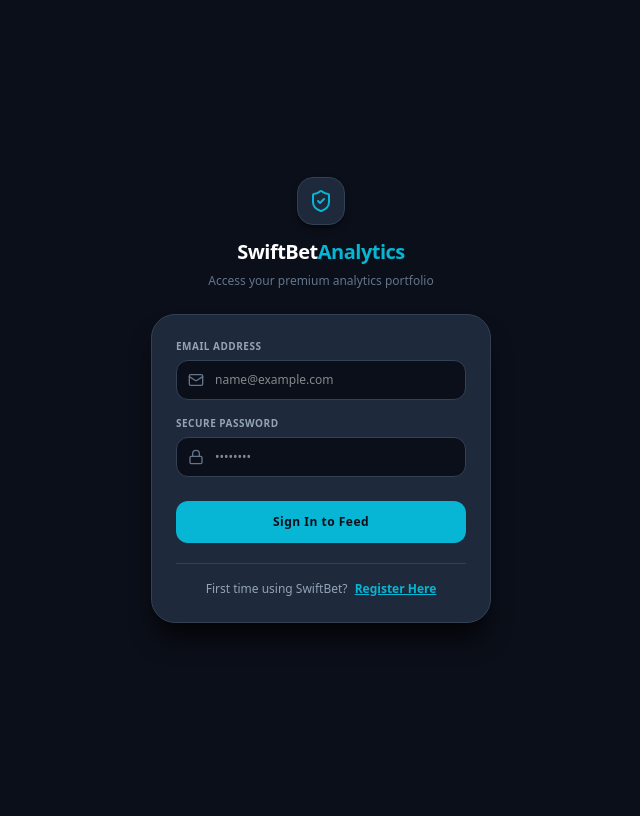
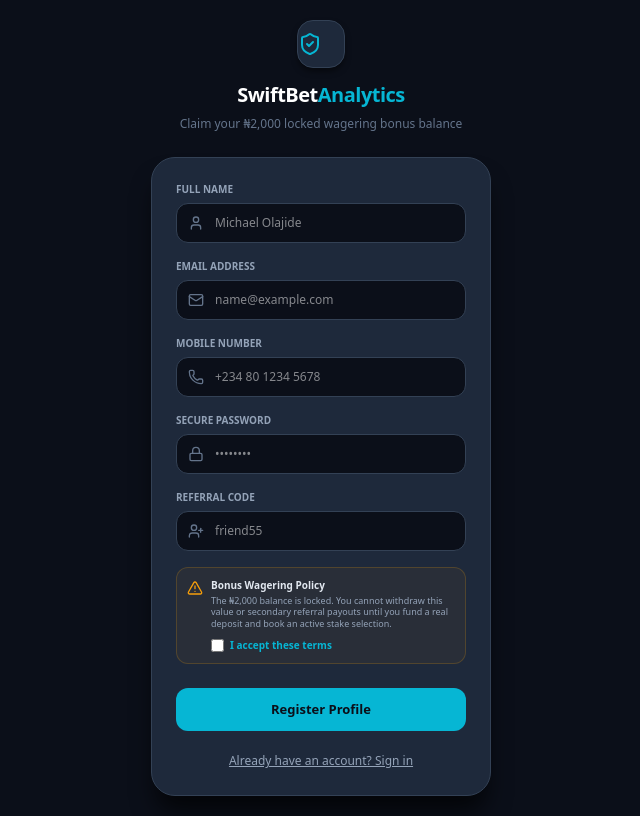
Before and after one commit to Olajide274/swift-bet-analytics, a Next.js app: page /auth in a window 1280 px wide. Shown: the whole page, without its empty margins (319-959 px from the left). Built offline with nearby package versions, Linux system fonts and the light colour scheme.

Commit message:
feat: enforce auth registration wall, dual otp verification, and wallet terms policy

```diff
--- a/src/app/auth/page.tsx
+++ b/src/app/auth/page.tsx
@@ -1,234 +1,171 @@
 "use client";
 
 import React, { useState, useEffect, Suspense } from "react";
-import { ShieldCheck, Mail, Lock, User, UserPlus } from "lucide-react";
-import { useSearchParams } from "next/navigation";
+import { ShieldCheck, Mail, Lock, User, UserPlus, Phone, KeyRound, AlertTriangle } from "lucide-react";
+import { useSearchParams, useRouter } from "next/navigation";
 
-// Form contents separated to comply with Next.js strict Suspense compilation rules
 function AuthFormContent() {
   const searchParams = useSearchParams();
-  const [isLogin, setIsLogin] = useState<boolean>(true);
+  const router = useRouter();
+
+  // Modified: Defaults to false so unregistered traffic hits the sign-up flow first!
+  const [isLogin, setIsLogin] = useState<boolean>(false);
   const [name, setName] = useState<string>("");
   const [email, setEmail] = useState<string>("");
+  const [phone, setPhone] = useState<string>("");
   const [password, setPassword] = useState<string>("");
   const [referrerCode, setReferrerCode] = useState<string>("");
 
-  // Automatically read the URL parameters when the page loads
+  // New States for Security Verification Steps
+  const [termsAccepted, setTermsAccepted] = useState<boolean>(false);
+  const [isVerifying, setIsVerifying] = useState<boolean>(false);
+  const [emailOtp, setEmailOtp] = useState<string>("");
+  const [phoneOtp, setPhoneOtp] = useState<string>("");
+
   useEffect(() => {
     const refCode = searchParams.get("ref");
     if (refCode) {
-      setReferrerCode(refCode); // Autofill the form input box
-      setIsLogin(false); // Force switch view to "Register" since they used a sign-up invite link
+      setReferrerCode(refCode);
+      setIsLogin(false);
     }
   }, [searchParams]);
 
-  const handleSubmit = (e: React.FormEvent) => {
+  const handleInitialSubmit = (e: React.FormEvent) => {
     e.preventDefault();
     if (isLogin) {
-      alert(`Logging in: ${email}`);
+      // Direct pass for mock login stream
+      alert(`Logging in profile: ${email}`);
+      router.push("/");
     } else {
-      alert(`Account Created!\nReferrer Tracked: ${referrerCode || "None"}\n₦2,000 Welcome bonus credited to your wallet.`);
+      if (!termsAccepted) {
+        alert("Verification Error: You must read and accept the Bonus Wagering Rules & Terms to proceed.");
+        return;
+      }
+      // Advance user to the security pin validation frame
+      setIsVerifying(true);
     }
   };
 
+  const handleVerifyOTP = (e: React.FormEvent) => {
+    e.preventDefault();
+    if (emailOtp.length === 6 && phoneOtp.length === 6) {
+      alert(`Security Clear!\nEmail & Phone verified.\nReferrer tracking ID: ${referrerCode || "None"}\n₦2,000 locked wagering bonus credited.`);
+      router.push("/");
+    } else {
+      alert("Invalid Code Architecture: Verification digits must be exactly 6 values long.");
+    }
+  };
+
+  // Intermediate OTP Frame Layout
+  if (isVerifying) {
+    return (
+      <div style={{ width: "100%", maxWidth: "340px", display: "flex", flexDirection: "column", gap: "24px" }}>
+        <div style={{ textAlign: "center" }}>
+          <div style={{ width: "48px", height: "48px", backgroundColor: "#1E293B", borderRadius: "16px", border: "1px solid #334155", display: "flex", alignItems: "center", justifyContent: "center", margin: "0 auto 12px auto" }}>
+            <KeyRound style={{ width: "24px", height: "24px", color: "#10B981" }} />
+          </div>
+          <h1 style={{ fontSize: "20px", fontWeight: "bold", margin: "0" }}>Two-Way Verification</h1>
+          <p style={{ fontSize: "11px", color: "#64748B", marginTop: "6px" }}>We sent authentication codes to your credentials</p>
+        </div>
+
+        <section style={{ backgroundColor: "#1E293B", borderRadius: "24px", padding: "24px", border: "1px solid #334155", boxSizing: "border-box" }}>
+          <form onSubmit={handleVerifyOTP} style={{ display: "flex", flexDirection: "column", gap: "16px" }}>
+            <div style={{ display: "flex", flexDirection: "column", gap: "6px" }}>
+              <label style={{ fontSize: "10px", fontWeight: "bold", textTransform: "uppercase", color: "#94A3B8" }}>Email OTP (6 Digits)</label>
+              <input type="text" maxLength={6} required placeholder="123456" value={emailOtp} onChange={(e) => setEmailOtp(e.target.value.replace(/\D/g, ""))} style={{ width: "100%", backgroundColor: "#0B0F19", border: "1px solid #334155", borderRadius: "12px", padding: "10px", fontSize: "14px", color: "#FFFFFF", textAlign: "center", letterSpacing: "4px" }} />
+            </div>
+
+            <div style={{ display: "flex", flexDirection: "column", gap: "6px" }}>
+              <label style={{ fontSize: "10px", fontWeight: "bold", textTransform: "uppercase", color: "#94A3B8" }}>SMS Phone OTP (6 Digits)</label>
+              <input type="text" maxLength={6} required placeholder="654321" value={phoneOtp} onChange={(e) => setPhoneOtp(e.target.value.replace(/\D/g, ""))} style={{ width: "100%", backgroundColor: "#0B0F19", border: "1px solid #334155", borderRadius: "12px", padding: "10px", fontSize: "14px", color: "#FFFFFF", textAlign: "center", letterSpacing: "4px" }} />
+            </div>
+
+            <button type="submit" style={{ width: "100%", backgroundColor: "#06B6D4", color: "#0B0F19", fontWeight: "bold", fontSize: "13px", padding: "12px", borderRadius: "12px", border: "none", cursor: "pointer", marginTop: "8px" }}>Verify & Finalize Account</button>
+          </form>
+        </section>
+      </div>
+    );
+  }
+
   return (
     <div style={{ width: "100%", maxWidth: "340px", display: "flex", flexDirection: "column", gap: "24px" }}>
-
-      {/* Brand Header */}
       <div style={{ textAlign: "center", display: "flex", flexDirection: "column", alignItems: "center" }}>
-        <div
-          style={{
-            width: "48px",
-            height: "48px",
-            backgroundColor: "#1E293B",
-            borderRadius: "16px",
-            border: "1px solid #334155",
-            display: "flex",
-            alignItems: "center",
-            justifyContent: "center",
-            marginBottom: "12px",
-            boxShadow: "0 4px 6px -1px rgba(0,0,0,0.5)"
-          }}
-        >
-          <ShieldCheck style={{ width: "24px", height: "24px", color: "#06B6D4" }} />
-        </div>
-        <h1 style={{ fontSize: "20px", fontWeight: "bold", margin: "0", letterSpacing: "-0.5px" }}>
-          SwiftBet<span style={{ color: "#06B6D4" }}>Analytics</span>
-        </h1>
-        <p style={{ fontSize: "12px", color: "#64748B", marginTop: "6px", marginBottom: "0", lineHeight: "1.4" }}>
-          {isLogin ? "Access your premium analytics portfolio" : "Claim your ₦2,000 locked wagering bonus balance"}
-        </p>
+        <div style={{ width: "48px", height: "48px", backgroundColor: "#1E293B", borderRadius: "16px", border: "1px solid #334155", display: "flex", alignItems: "center", justifyCenter: "center", marginBottom: "12px", boxShadow: "0 4px 6px -1px rgba(0,0,0,0.5)" }}><ShieldCheck style={{ width: "24px", height: "24px", color: "#06B6D4" }} /></div>
+        <h1 style={{ fontSize: "20px", fontWeight: "bold", margin: "0", letterSpacing: "-0.5px" }}>SwiftBet<span style={{ color: "#06B6D4" }}>Analytics</span></h1>
+        <p style={{ fontSize: "12px", color: "#64748B", marginTop: "6px", marginBottom: "0", lineHeight: "1.4" }}>{isLogin ? "Access your premium analytics portfolio" : "Claim your ₦2,000 locked wagering bonus balance"}</p>
       </div>
 
-      {/* Centralized Form Panel Card */}
-      <section
-        style={{
-          backgroundColor: "#1E293B",
-          borderRadius: "24px",
-          padding: "24px",
-          border: "1px solid #334155",
-          boxShadow: "0 20px 25px -5px rgba(0, 0, 0, 0.7)",
-          boxSizing: "border-box"
-        }}
-      >
-        <form onSubmit={handleSubmit} style={{ display: "flex", flexDirection: "column", gap: "16px" }}>
+      <section style={{ backgroundColor: "#1E293B", borderRadius: "24px", padding: "24px", border: "1px solid #334155", boxShadow: "0 20px 25px -5px rgba(0, 0, 0, 0.7)", boxSizing: "border-box" }}>
+        <form onSubmit={handleInitialSubmit} style={{ display: "flex", flexDirection: "column", gap: "16px" }}>
 
-          {/* Full Name Input Slot (Sign Up Only) */}
           {!isLogin && (
             <div style={{ display: "flex", flexDirection: "column", gap: "6px" }}>
-              <label style={{ fontSize: "10px", fontWeight: "bold", textTransform: "uppercase", letterSpacing: "0.5px", color: "#94A3B8" }}>
-                Full Name
-              </label>
+              <label style={{ fontSize: "10px", fontWeight: "bold", textTransform: "uppercase", color: "#94A3B8" }}>Full Name</label>
               <div style={{ position: "relative", width: "100%" }}>
                 <span style={{ position: "absolute", left: "12px", top: "12px", color: "#64748B", display: "flex" }}><User style={{ width: "16px", height: "16px" }} /></span>
-                <input
-                  type="text"
-                  required
-                  placeholder="Michael Olajide"
-                  value={name}
-                  onChange={(e) => setName(e.target.value)}
-                  style={{
-                    width: "100%",
-                    backgroundColor: "#0B0F19",
-                    border: "1px solid #334155",
-                    borderRadius: "12px",
-                    padding: "10px 12px 10px 38px",
-                    fontSize: "12px",
-                    color: "#FFFFFF",
-                    outline: "none",
-                    boxSizing: "border-box"
-                  }}
-                />
+                <input type="text" required placeholder="Michael Olajide" value={name} onChange={(e) => setName(e.target.value)} style={{ width: "100%", backgroundColor: "#0B0F19", border: "1px solid #334155", borderRadius: "12px", padding: "10px 12px 10px 38px", fontSize: "12px", color: "#FFFFFF", outline: "none", boxSizing: "border-box" }} />
               </div>
             </div>
           )}
 
-          {/* Email Address Input Slot */}
           <div style={{ display: "flex", flexDirection: "column", gap: "6px" }}>
-            <label style={{ fontSize: "10px", fontWeight: "bold", textTransform: "uppercase", letterSpacing: "0.5px", color: "#94A3B8" }}>
-              Email Address
-            </label>
+            <label style={{ fontSize: "10px", fontWeight: "bold", textTransform: "uppercase", color: "#94A3B8" }}>Email Address</label>
             <div style={{ position: "relative", width: "100%" }}>
               <span style={{ position: "absolute", left: "12px", top: "12px", color: "#64748B", display: "flex" }}><Mail style={{ width: "16px", height: "16px" }} /></span>
-              <input
-                type="email"
-                required
-                placeholder="name@example.com"
-                value={email}
-                onChange={(e) => setEmail(e.target.value)}
-                style={{
-                  width: "100%",
-                  backgroundColor: "#0B0F19",
-                  border: "1px solid #334155",
-                  borderRadius: "12px",
-                  padding: "10px 12px 10px 38px",
-                  fontSize: "12px",
-                  color: "#FFFFFF",
-                  outline: "none",
-                  boxSizing: "border-box"
-                }}
-              />
+              <input type="email" required placeholder="name@example.com" value={email} onChange={(e) => setEmail(e.target.value)} style={{ width: "100%", backgroundColor: "#0B0F19", border: "1px solid #334155", borderRadius: "12px", padding: "10px 12px 10px 38px", fontSize: "12px", color: "#FFFFFF", outline: "none", boxSizing: "border-box" }} />
             </div>
           </div>
 
-          {/* Secure Password Input Slot */}
-          <div style={{ display: "flex", flexDirection: "column", gap: "6px" }}>
-            <label style={{ fontSize: "10px", fontWeight: "bold", textTransform: "uppercase", letterSpacing: "0.5px", color: "#94A3B8" }}>
-              Secure Password
-            </label>
-            <div style={{ position: "relative", width: "100%" }}>
-              <span style={{ position: "absolute", left: "12px", top: "12px", color: "#64748B", display: "flex" }}><Lock style={{ width: "16px", height: "16px" }} /></span>
-              <input
-                type="password"
-                required
-                placeholder="••••••••"
-                value={password}
-                onChange={(e) => setPassword(e.target.value)}
-                style={{
-                  width: "100%",
-                  backgroundColor: "#0B0F19",
-                  border: "1px solid #334155",
-                  borderRadius: "12px",
-                  padding: "10px 12px 10px 38px",
-                  fontSize: "12px",
-                  color: "#FFFFFF",
-                  outline: "none",
-                  boxSizing: "border-box"
-                }}
-              />
-            </div>
-          </div>
-
-          {/* Referral Parameter Input Slot (Sign Up Only) */}
           {!isLogin && (
             <div style={{ display: "flex", flexDirection: "column", gap: "6px" }}>
-              <div style={{ display: "flex", justifyContent: "space-between", alignItems: "center", width: "100%" }}>
-                <label style={{ fontSize: "10px", fontWeight: "bold", textTransform: "uppercase", letterSpacing: "0.5px", color: "#94A3B8" }}>
-                  Referral Code
-                </label>
-              </div>
+              <label style={{ fontSize: "10px", fontWeight: "bold", textTransform: "uppercase", color: "#94A3B8" }}>Mobile Number</label>
               <div style={{ position: "relative", width: "100%" }}>
-                <span style={{ position: "absolute", left: "12px", top: "12px", color: "#64748B", display: "flex" }}><UserPlus style={{ width: "16px", height: "16px" }} /></span>
-                <input
-                  type="text"
-                  placeholder="e.g., friend55"
-                  value={referrerCode}
-                  onChange={(e) => setReferrerCode(e.target.value)}
-                  style={{
-                    width: "100%",
-                    backgroundColor: "#0B0F19",
-                    border: "1px solid #334155",
-                    borderRadius: "12px",
-                    padding: "10px 12px 10px 38px",
-                    fontSize: "12px",
-                    color: "#FFFFFF",
-                    outline: "none",
-                    boxSizing: "border-box"
-                  }}
-                />
+                <span style={{ position: "absolute", left: "12px", top: "12px", color: "#64748B", display: "flex" }}><Phone style={{ width: "16px", height: "16px" }} /></span>
+                <input type="tel" required placeholder="+234 80 1234 5678" value={phone} onChange={(e) => setPhone(e.target.value)} style={{ width: "100%", backgroundColor: "#0B0F19", border: "1px solid #334155", borderRadius: "12px", padding: "10px 12px 10px 38px", fontSize: "12px", color: "#FFFFFF", outline: "none", boxSizing: "border-box" }} />
               </div>
             </div>
           )}
 
-          {/* Main Action Submission Button */}
-          <button
-            type="submit"
-            style={{
-              width: "100%",
-              backgroundColor: "#06B6D4",
-              color: "#0B0F19",
-              fontWeight: "bold",
-              fontSize: "12px",
-              padding: "12px",
-              borderRadius: "12px",
-              border: "none",
-              cursor: "pointer",
-              marginTop: "8px",
-              letterSpacing: "0.5px"
-            }}
-          >
-            {isLogin ? "Sign In to Feed" : "Create Account & Claim Bonus"}
+          <div style={{ display: "flex", flexDirection: "column", gap: "6px" }}>
+            <label style={{ fontSize: "10px", fontWeight: "bold", textTransform: "uppercase", color: "#94A3B8" }}>Secure Password</label>
+            <div style={{ position: "relative", width: "100%" }}>
+              <span style={{ position: "absolute", left: "12px", top: "12px", color: "#64748B", display: "flex" }}><Lock style={{ width: "16px", height: "16px" }} /></span>
+              <input type="password" required placeholder="••••••••" value={password} onChange={(e) => setPassword(e.target.value)} style={{ width: "100%", backgroundColor: "#0B0F19", border: "1px solid #334155", borderRadius: "12px", padding: "10px 12px 10px 38px", fontSize: "12px", color: "#FFFFFF", outline: "none", boxSizing: "border-box" }} />
+            </div>
+          </div>
+
+          {!isLogin && (
+            <div style={{ display: "flex", flexDirection: "column", gap: "6px" }}>
+              <label style={{ fontSize: "10px", fontWeight: "bold", textTransform: "uppercase", color: "#94A3B8" }}>Referral Code</label>
+              <div style={{ position: "relative", width: "100%" }}>
+                <span style={{ position: "absolute", left: "12px", top: "12px", color: "#64748B", display: "flex" }}><UserPlus style={{ width: "16px", height: "16px" }} /></span>
+                <input type="text" placeholder="friend55" value={referrerCode} onChange={(e) => setReferrerCode(e.target.value)} style={{ width: "100%", backgroundColor: "#0B0F19", border: "1px solid #334155", borderRadius: "12px", padding: "10px 12px 10px 38px", fontSize: "12px", color: "#FFFFFF", outline: "none", boxSizing: "border-box" }} />
+              </div>
+            </div>
+          )}
+
+          {/* New Rule: Custom Terms Disclaimer layout block */}
+          {!isLogin && (
+            <div style={{ backgroundColor: "rgba(245, 158, 11, 0.05)", border: "1px solid rgba(245, 158, 11, 0.2)", borderRadius: "12px", padding: "10px", display: "flex", gap: "8px", alignItems: "flex-start" }}>
+              <AlertTriangle style={{ width: "16px", height: "16px", color: "#F59E0B", flexShrink: 0, marginTop: "2px" }} />
+              <div>
+                <p style={{ fontSize: "10px", margin: 0, color: "#E2E8F0", fontWeight: "bold" }}>Bonus Wagering Policy</p>
+                <p style={{ fontSize: "9px", margin: "2px 0 0 0", color: "#94A3B8", lineHeight: "1.3" }}>The ₦2,000 balance is locked. You cannot withdraw this value or secondary referral payouts until you fund a real deposit and book an active stake selection.</p>
+                <label style={{ display: "flex", alignItems: "center", gap: "6px", marginTop: "8px", fontSize: "10px", color: "#06B6D4", cursor: "pointer", fontWeight: "bold" }}>
+                  <input type="checkbox" checked={termsAccepted} onChange={(e) => setTermsAccepted(e.target.checked)} style={{ accentColor: "#06B6D4" }} /> I accept these terms
+                </label>
+              </div>
+            </div>
+          )}
+
+          <button type="submit" style={{ width: "100%", backgroundColor: "#06B6D4", color: "#0B0F19", fontWeight: "bold", fontSize: "13px", padding: "12px", borderRadius: "12px", border: "none", cursor: "pointer", marginTop: "8px" }}>
+            {isLogin ? "Sign In to Dashboard" : "Register Profile"}
           </button>
         </form>
 
-        {/* Interface Mode Switcher Navigation Footer */}
-        <div style={{ marginTop: "20px", textAlign: "center", fontSize: "12px", color: "#94A3B8", borderTop: "1px solid #334155", paddingTop: "16px" }}>
-          {isLogin ? "First time using SwiftBet? " : "Already have an account? "}
-          <button
-            type="button"
-            onClick={() => setIsLogin(!isLogin)}
-            style={{
-              background: "none",
-              border: "none",
-              color: "#06B6D4",
-              fontWeight: "bold",
-              textDecoration: "underline",
-              cursor: "pointer",
-              padding: "0",
-              marginLeft: "4px"
-            }}
-          >
-            {isLogin ? "Register Here" : "Log In"}
+        <div style={{ marginTop: "16px", textAlign: "center" }}>
+          <button onClick={() => { setIsLogin(!isLogin); setIsVerifying(false); }} style={{ background: "none", border: "none", color: "#94A3B8", fontSize: "12px", cursor: "pointer", textDecoration: "underline" }}>
+            {isLogin ? "Don't have an account? Sign up" : "Already have an account? Sign in"}
           </button>
         </div>
       </section>
@@ -236,23 +173,10 @@
   );
 }
 
-export default function Authentication() {
+export default function AuthPage() {
   return (
-    <div
-      style={{
-        width: "100%",
-        minHeight: "100vh",
-        backgroundColor: "#0B0F19",
-        color: "#FFFFFF",
-        display: "flex",
-        flexDirection: "column",
-        alignItems: "center",
-        justifyContent: "center",
-        padding: "16px",
-        boxSizing: "border-box"
-      }}
-    >
-      <Suspense fallback={<p style={{ fontSize: "12px", color: "#64748B" }}>Loading secure tracker...</p>}>
+    <div style={{ minHeight: "100vh", backgroundColor: "#0B0F19", color: "#FFFFFF", display: "flex", alignItems: "center", justifyContent: "center", padding: "20px", boxSizing: "border-box" }}>
+      <Suspense fallback={<p style={{ color: "#64748B", fontSize: "12px" }}>Loading security protocols...</p>}>
         <AuthFormContent />
       </Suspense>
     </div>
--- a/src/app/dataStore.ts
+++ b/src/app/dataStore.ts
@@ -4,6 +4,7 @@
   odds: string;
   prediction: string;
   bookmaker: "sportybet" | "bet9ja";
+  bookingCode: string; // Added to prevent runtime errors in your Dashboard UI copy action
 }
 
 export interface PastResult {
@@ -14,20 +15,38 @@
   outcome: "won" | "lost";
 }
 
+// New: Defines the state profile of a SwiftBet user
+export interface UserProfile {
+  username: string;
+  fullName: string;
+  email: string;
+  phoneNumber: string;
+  isEmailVerified: boolean;
+  isPhoneVerified: boolean;
+  realBalance: number;
+  bonusBalance: number;
+  hasDeposited: boolean;      // True only when they deposit cash
+  hasPlacedBet: boolean;      // True only when they place an actual bet
+  isBonusUnlocked: boolean;   // True ONLY when hasDeposited AND hasPlacedBet are true
+  referredBy: string | null;  // Tracks who invited them
+}
+
 export let sharedTipsList: BettingTip[] = [
   {
     id: "tip-1",
     fixture: "Chelsea vs Man City",
     odds: "3.45",
     prediction: "Over 2.5 Goals",
-    bookmaker: "sportybet"
+    bookmaker: "sportybet",
+    bookingCode: "SB-CHMCI-2026"
   },
   {
     id: "tip-2",
     fixture: "Real Madrid vs Barcelona",
     odds: "1.95",
     prediction: "Home Win (1)",
-    bookmaker: "bet9ja"
+    bookmaker: "bet9ja",
+    bookingCode: "B9-RMBAR-9922"
   }
 ];
 
@@ -56,6 +75,22 @@
   }
 ];
 
+// New: Mock default profile matching 'michael55' from your original UI state
+export let currentUserProfile: UserProfile = {
+  username: "michael55",
+  fullName: "Michael Olajide",
+  email: "michael@example.com",
+  phoneNumber: "+2348012345678",
+  isEmailVerified: false,
+  isPhoneVerified: false,
+  realBalance: 0,
+  bonusBalance: 2000,
+  hasDeposited: false,
+  hasPlacedBet: false,
+  isBonusUnlocked: false, // Locked until real deposit & bet occurs
+  referredBy: null
+};
+
 export const addBettingTip = (newTip: Omit<BettingTip, "id">) => {
   const tipWithId: BettingTip = {
     ...newTip,
@@ -63,3 +98,13 @@
   };
   sharedTipsList = [tipWithId, ...sharedTipsList];
 };
+
+// New: Evaluation engine to check if a user is legally allowed to withdraw their bonus balance
+export const evaluateBonusUnlockCondition = (profile: UserProfile): UserProfile => {
+  if (profile.hasDeposited && profile.hasPlacedBet) {
+    profile.isBonusUnlocked = true;
+  } else {
+    profile.isBonusUnlocked = false;
+  }
+  return profile;
+};
```
Also changed, not shown: src/app/deposit/page.tsx (+15 -11 lines), src/app/page.tsx (+115 -66 lines).
